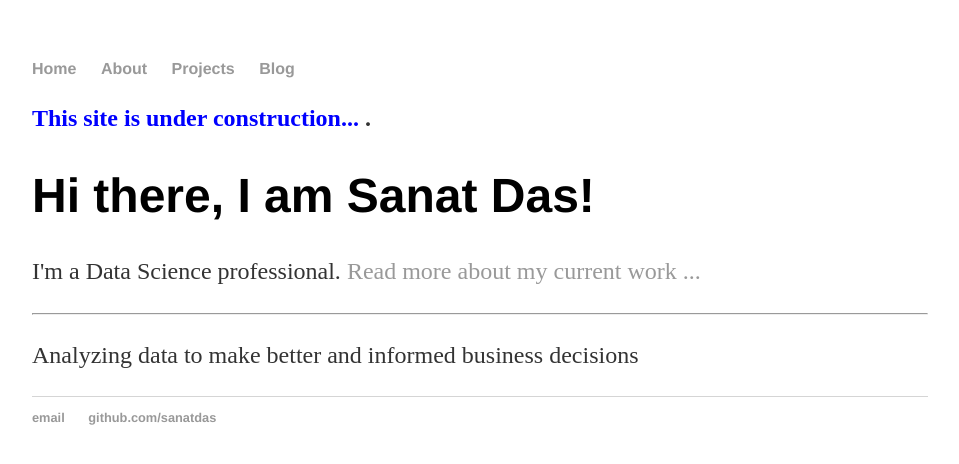
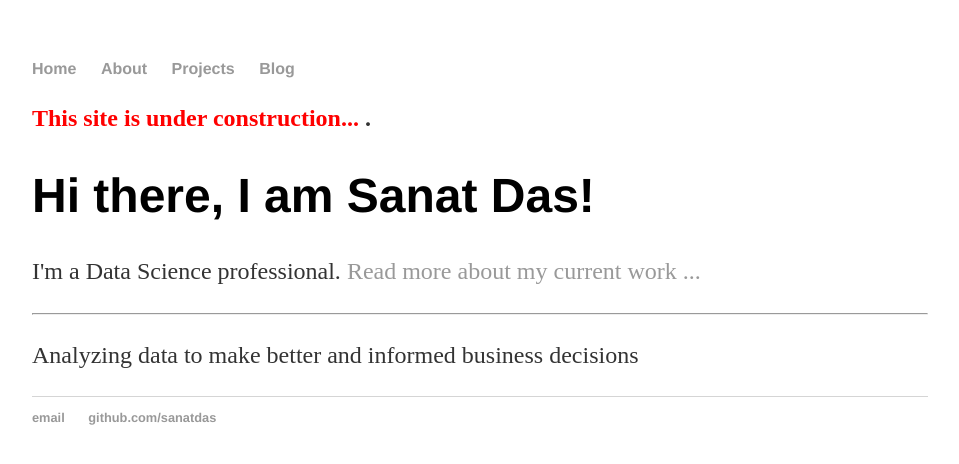
Before and after one commit to sanatdas/sanatdas1.github.io, a Jekyll site: the page built from index.html, in a window 1280 px wide. Shown: the top 464 px of the page, without its empty margins (160-1119 px from the left). Built offline with Jekyll 4.4.1, drawn with Linux system fonts in a browser that asks for light colours.

Commit message:
Update index.html

```diff
--- a/index.html
+++ b/index.html
@@ -3,7 +3,7 @@
 title: Sanat Das - Data Science Portfolio
 ---
 <div>
-	<p><strong><font color="blue"> This site is under construction... </font> </a>.</strong></p>
+	<p><strong><font color="red"> This site is under construction... </font> </a>.</strong></p>
 </div>
 
 <div class="blurb">
```
